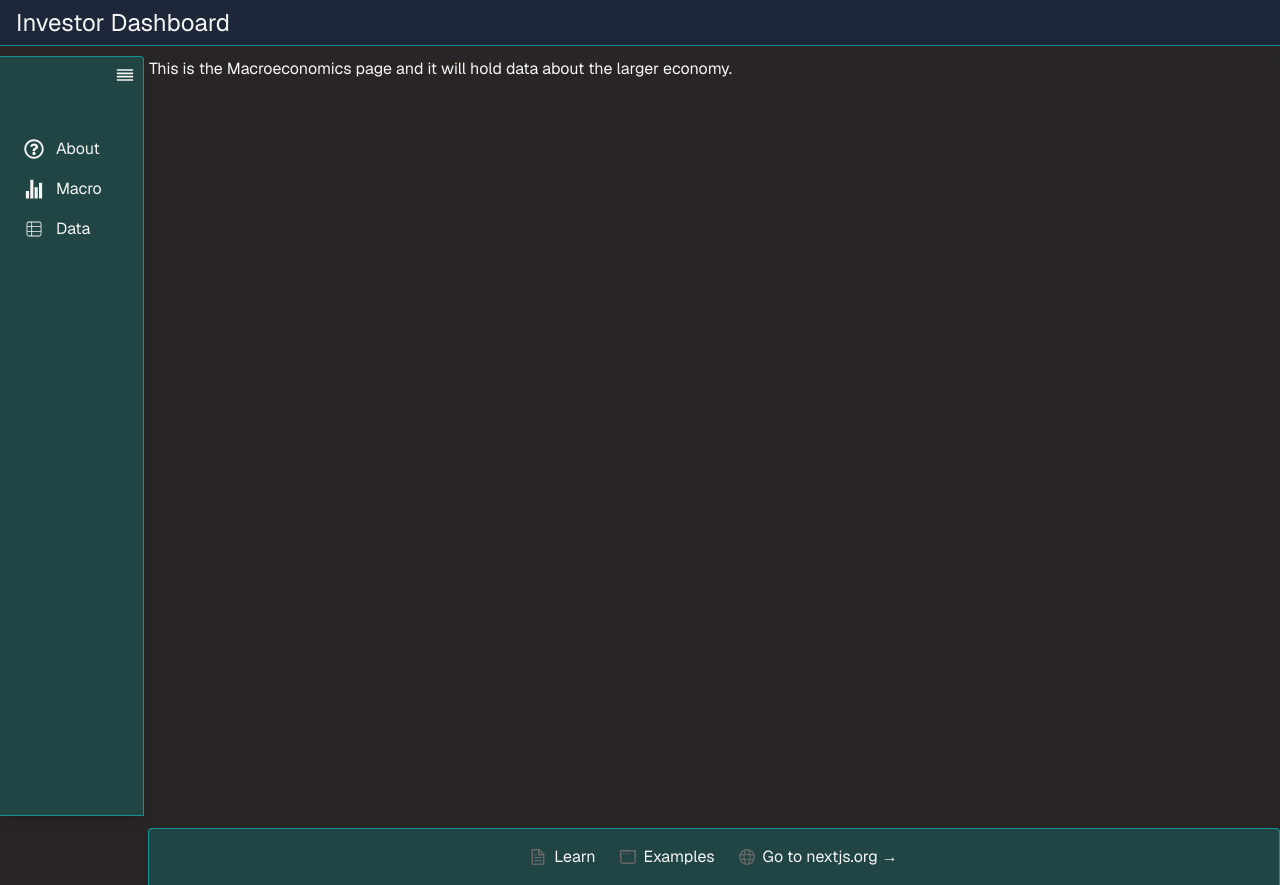
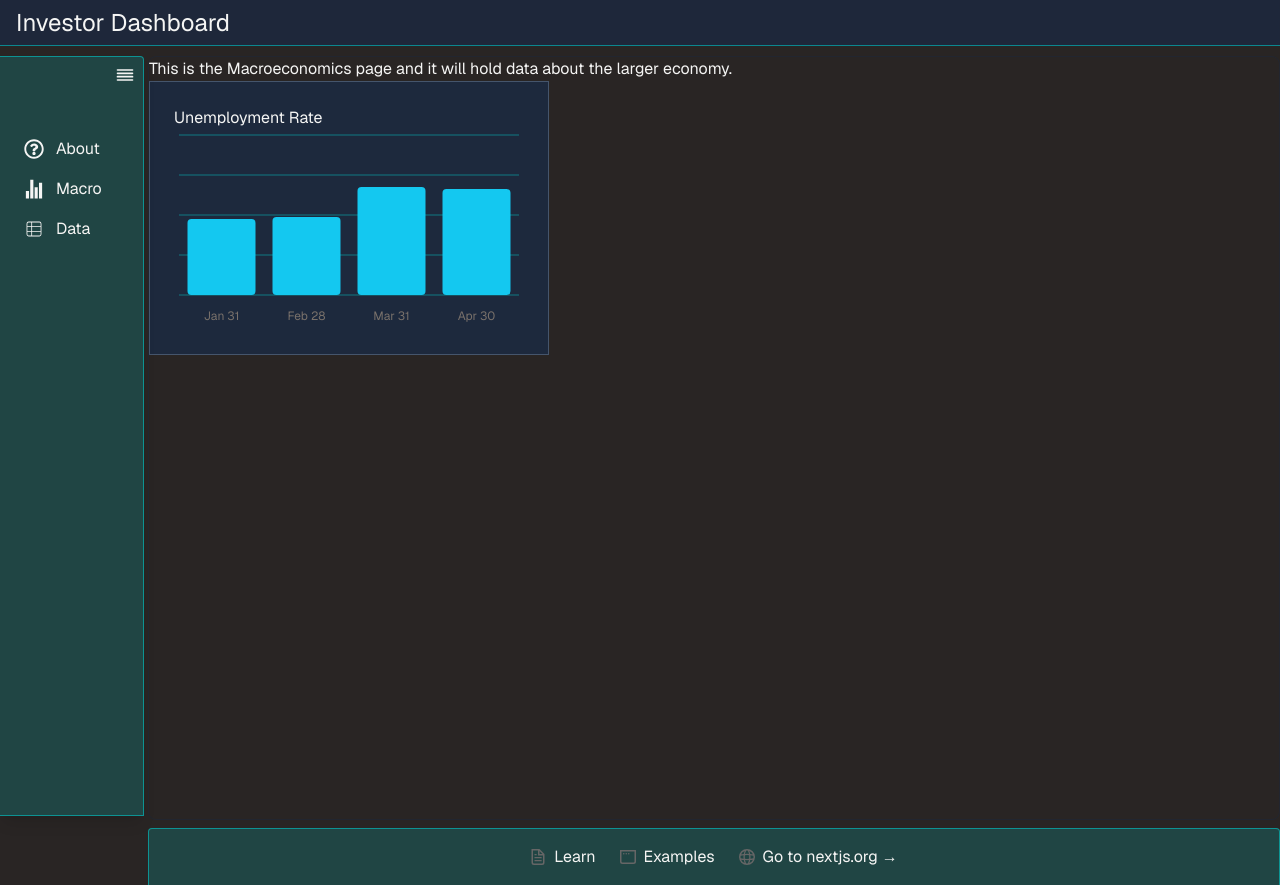
Before and after one commit to aaron-san/investor-dashboard, a Next.js app in the folder frontend/: page /macro in a window 1280 px wide. Built offline with nearby package versions, Linux system fonts and the light colour scheme.

Commit message:
make pricechart generic

```diff
--- a/frontend/src/app/globals.css
+++ b/frontend/src/app/globals.css
@@ -153,3 +153,13 @@
     "footer footer footer footer";
   grid-gap: 0.2rem;
 } */
+
+/* For webkit browsers like Chrome and Safari */
+.hide-scrollbar::-webkit-scrollbar {
+  display: none;
+}
+
+/* For Firefox */
+.hide-scrollbar {
+  scrollbar-width: none;
+}
--- a/frontend/src/app/macro/page.tsx
+++ b/frontend/src/app/macro/page.tsx
@@ -1,10 +1,21 @@
+import { PriceChart } from "@/components/charts/PriceChart";
 import React from "react";
 
 const Macro = () => {
   return (
     <div>
-      This is the Macroeconomics page and it will hold data about the larger
-      economy.
+      <p>
+        This is the Macroeconomics page and it will hold data about the larger
+        economy.
+      </p>
+      <PriceChart
+        titleCamel="Unemployment Rate"
+        mockDataPath="unemploymentRate" // Use the dataset name inside mockData (e.g., 'initialClaims')
+        valueKey="value" // The key you want to plot (e.g., "value")
+        xKey="date" // This is optional, use it if the x-axis is date or other key
+        barColor="rgb(20, 200, 240)"
+      />
+      {/* <GDPGrowthChart /> */}
     </div>
   );
 };
--- a/frontend/src/app/page.tsx
+++ b/frontend/src/app/page.tsx
@@ -1,6 +1,6 @@
 "use client";
 // import Image from "next/image";
-import { PriceChart } from "@/components/PriceChart";
+import { PriceChart } from "@/components/charts/PriceChart";
 import Notepad from "@/components/Notepad";
 import Table from "@/components/Table";
 import CompanySearch from "@/components/CompanySearch";
@@ -11,12 +11,27 @@ import { EXJPUSChart } from "@/components/EXJPUSChart";
 export default function Home() {
   return (
     <div className="flex flex-wrap gap-2">
+      <EXJPUSChart />
+      <PriceChart
+        titleCamel="Unemployment Rate"
+        mockDataPath="unemploymentRate" // Use the dataset name inside mockData (e.g., 'initialClaims')
+        valueKey="value" // The key you want to plot (e.g., "value")
+        xKey="date" // This is optional, use it if the x-axis is date or other key
+        barColor="rgb(20, 200, 240)"
+      />
+
       <Notes />
       <CompanySearch />
       <Notepad />
+      <PriceChart
+        titleCamel="Initial Claims"
+        mockDataPath="initialClaims" // Use the dataset name inside mockData (e.g., 'initialClaims')
+        valueKey="value" // The key you want to plot (e.g., "value")
+        xKey="date" // This is optional, use it if the x-axis is date or other key
+        barColor="rgb(200, 100, 200)"
+      />
       <Description />
-      <PriceChart />
-      <EXJPUSChart />
+      {/* <PriceChart /> */}
       <Table />
     </div>
   );
--- a/frontend/src/components/Notes.tsx
+++ b/frontend/src/components/Notes.tsx
@@ -7,9 +7,13 @@ const Notes = () => {
 
   return (
     <Pane>
-      <h1>Notes:</h1>
-      <hr />
-      <div className="mt-2">
+      {/* Sticky header */}
+      <div className="top-0 z-10 sticky">
+        <h1 className="border-slate-100/20 border-b w-full text-xl">Notes:</h1>
+      </div>
+
+      {/* Scrollable notes list */}
+      <div className="flex-1 mt-2 overflow-auto hide-scrollbar">
         {notes?.map((note) => {
           return (
             <div
@@ -20,7 +24,7 @@ const Notes = () => {
                 {note.dateModified.toDateString()}
               </div>
               <span className="mr-2 text-border text-xs">
-                {note.ticker || note.asset || note.title || ""}:
+                {note.ticker || note.asset || note.title || ""}
               </span>
               {note.content}
             </div>
--- a/frontend/src/components/Pane.tsx
+++ b/frontend/src/components/Pane.tsx
@@ -2,7 +2,7 @@ import React from "react";
 
 const Pane: React.FC<{ children: React.ReactNode }> = ({ children }) => {
   return (
-    <div className="bg-slate-800 p-6 border border-slate-600 w-[300px] md:w-[500px] lg:w-[600px] min-w-[200px] max-w-[400px] max-h-[300px] overflow-auto">
+    <div className="relative flex flex-col bg-slate-800 p-6 border border-slate-600 w-[300px] md:w-[500px] lg:w-[600px] min-w-[200px] max-w-[400px] h-full max-h-[300px] overflow-auto hide-scrollbar">
       {children}
     </div>
   );
--- /dev/null
+++ b/frontend/src/components/charts/PriceChart.tsx
@@ -0,0 +1,119 @@
+"use client";
+
+import { Bar, BarChart, CartesianGrid, XAxis } from "recharts";
+
+import {
+  ChartConfig,
+  ChartContainer,
+  ChartTooltip,
+  ChartTooltipContent,
+} from "@/components/ui/chart";
+import Pane from "../Pane";
+import { useEffect, useState } from "react";
+
+// interface IChartData {
+//   _id: {
+//     $oid: string;
+//   };
+//   date: string;
+//   value: number | string;
+// }
+
+// const titleCamel = "initialClaims";
+
+// const chartData = [
+//   { month: "January", desktop: 186, mobile: 80 },
+//   { month: "February", desktop: 305, mobile: 200 },
+//   { month: "March", desktop: 237, mobile: 120 },
+//   { month: "April", desktop: 73, mobile: 190 },
+//   { month: "May", desktop: 209, mobile: 130 },
+//   { month: "June", desktop: 214, mobile: 140 },
+// ];
+
+interface IChart<T> {
+  titleCamel: string;
+  mockDataPath: string;
+  chartData?: T[];
+  valueKey: keyof T;
+  xKey?: keyof T;
+  barColor?: string;
+}
+
+export function PriceChart<T extends Record<string, unknown>>({
+  titleCamel,
+  mockDataPath,
+  chartData: propData,
+  valueKey,
+  xKey = "date" as keyof T,
+  barColor = "rgb(100,200,100)",
+}: IChart<T>) {
+  const [chartData, setChartData] = useState<T[]>([]);
+
+  const title = titleCamel
+    ? titleCamel
+        .split(/(?=[A-Z])/)
+        .join(" ")
+        .replace(/^./, (s) => s.toUpperCase())
+    : "";
+
+  useEffect(() => {
+    if (propData && Array.isArray(propData)) {
+      const normalized = propData.map((d) => ({
+        ...d,
+        [valueKey]: Number(d[valueKey]),
+      }));
+      setChartData(normalized);
+      return;
+    }
+
+    import("@/mockData")
+      .then((module) => {
+        const data = module[mockDataPath] as T[] | undefined;
+        if (!data || !Array.isArray(data)) {
+          console.error("Mock data not found or invalid:", mockDataPath);
+          return;
+        }
+
+        const normalized = data.map((d) => ({
+          ...d,
+          [valueKey]: Number(d[valueKey]),
+        }));
+        setChartData(normalized);
+      })
+      .catch((err) => {
+        console.error("Failed to load mock data:", err);
+      });
+  }, [mockDataPath, propData, valueKey]);
+
+  const chartConfig: ChartConfig = {
+    InitialClaims: {
+      label: title,
+      color: "#60a5fa",
+    },
+  };
+  return (
+    <Pane>
+      <h1>{title}</h1>
+      <ChartContainer config={chartConfig} className="max-w-full h-[200px]">
+        <BarChart accessibilityLayer data={chartData}>
+          <CartesianGrid vertical={false} />
+          <XAxis
+            dataKey={xKey as string}
+            tickLine={false}
+            tickMargin={10}
+            axisLine={false}
+            tickFormatter={(value) => {
+              const date = new Date(value);
+              return date.toLocaleDateString("en-US", {
+                month: "short",
+                day: "numeric",
+              });
+            }}
+          />
+          <ChartTooltip content={<ChartTooltipContent />} />
+          <Bar dataKey={valueKey as string} fill={barColor} radius={4} />
+        </BarChart>
+      </ChartContainer>
+    </Pane>
+  );
+}
--- a/frontend/src/components/PriceChart.tsx
+++ b/frontend/src/components/charts/PriceChart1.tsx
@@ -8,8 +8,8 @@ import {
   ChartTooltip,
   ChartTooltipContent,
 } from "@/components/ui/chart";
-import Pane from "./Pane";
-import { SP500, unemploymentRate } from "../mockData";
+import Pane from "../Pane";
+import { SP500, unemploymentRate } from "../../mockData";
 
 interface IChartData {
   _id: string;
--- a/frontend/src/mockData.js
+++ b/frontend/src/mockData.js
@@ -2318,6 +2318,30 @@ const EXJPUS = [
   },
 ];
 
+const initialClaims = [
+  {
+    _id: {
+      $oid: "66f500be272a5d9b72c09a91",
+    },
+    date: "2000-01-01",
+    value: "243",
+  },
+  {
+    _id: {
+      $oid: "66f500be272a5d9b72c09a92",
+    },
+    date: "2000-02-01",
+    value: "234",
+  },
+  {
+    _id: {
+      $oid: "66f500be272a5d9b72c09a93",
+    },
+    date: "2000-03-01",
+    value: "250",
+  },
+];
+
 module.exports = {
   notes,
   profiles,
@@ -2325,4 +2349,5 @@ module.exports = {
   SP500,
   unemploymentRate,
   EXJPUS,
+  initialClaims,
 };
```
